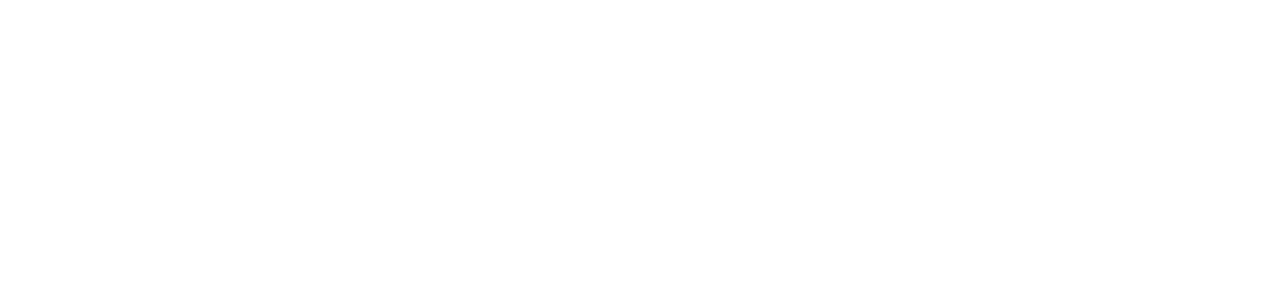
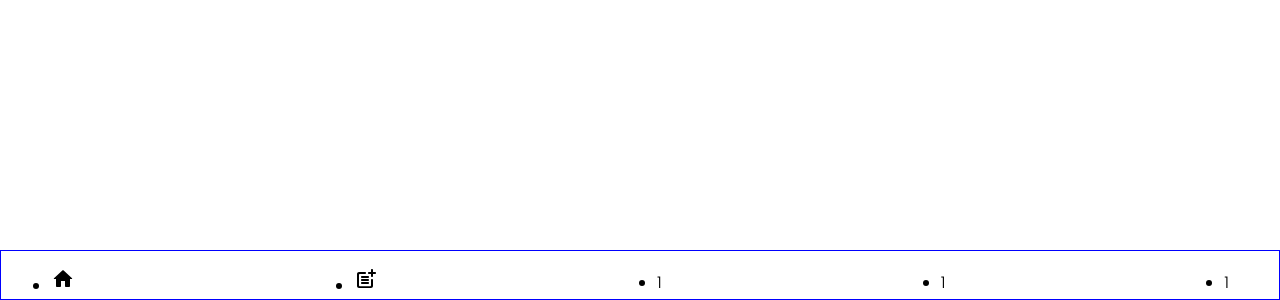
Before and after one commit to JamshidDev/E-talim, a React (Create React App) app: page /bottomNavbar in a window 1280 px wide. Shown: the part 500-800 px from the top of the page. Built offline with nearby package versions, Linux system fonts and the light colour scheme.

Commit message:
singup component

```diff
--- a/package.json
+++ b/package.json
@@ -2,6 +2,7 @@
   "name": "my-app",
   "version": "0.1.0",
   "private": true,
+  "proxy":"http://127.0.0.1:5000",
   "dependencies": {
     "@material-ui/core": "^4.12.3",
     "@material-ui/icons": "^4.11.2",
--- a/src/App.js
+++ b/src/App.js
@@ -16,6 +16,7 @@
 import Result from './Components/Result';
 import ResultTest from './Components/ResultTest';
 import QuizSetting from './Components/Pages/QuizSetting';
+import BottomNavbar from './Components/BottomNavbar';
 
 function App() {
 
@@ -78,7 +79,11 @@
         <Route path="/newpassword" exact>
           <NewPassword />
         </Route>
+        <Route path="/bottomNavbar" exact>
+          <BottomNavbar />
+        </Route>
         </Switch>
+
 
 
 
--- /dev/null
+++ b/src/Components/BottomNavbar.js
@@ -0,0 +1,26 @@
+import React from "react";
+import "../css/BottomNavbar.css";
+import HomeRoundedIcon from '@material-ui/icons/HomeRounded';
+import PostAddRoundedIcon from '@material-ui/icons/PostAddRounded';
+
+function BottomNavbar(){
+    return(
+        <>
+            <div className="bottom_navbar_container">
+                <ul className="box_icon">
+                <li>
+                <HomeRoundedIcon/>
+                </li>
+                <li>
+                <PostAddRoundedIcon/>
+                </li>
+                <li>1</li>
+                <li>1</li>
+                <li>1</li>
+                </ul>
+            </div>
+        </>
+    )
+}
+
+export default BottomNavbar;
--- a/src/Components/Login.js
+++ b/src/Components/Login.js
@@ -47,7 +47,6 @@
 
     let submitData = e=> {
         e.preventDefault();
-        alert("Data send to server");
         const isValid = formValidation();
        let  body={Tell:TelNumber, pass:Password};
        let isRobot=RandomNumberOne+RandomNumberTwo===+Robot;
--- a/src/Components/Singup.js
+++ b/src/Components/Singup.js
@@ -1,15 +1,49 @@
-import React from 'react';
+import React, { useState, useEffect } from 'react';
+import axios from "axios";
 import singupstyle from "../css/Singup.module.css";
 import Uzbek from "../imgs/uz.svg";
 import English from "../imgs/eng.svg";
 import LockIcon from '@material-ui/icons/Lock';
-import {Link} from "react-router-dom";
+import { Link } from "react-router-dom";
 
 function Singup() {
+    const [RandomNumberOne, setRandomNumberOne] = useState(Math.floor(Math.random() * (9 - 1 + 1)) + 1);
+    const [RandomNumberTwo, setRandomNumberTwo] = useState(Math.floor(Math.random() * (9 - 1 + 1)) + 1);
+    const [TelNumber, setTelNumber] = useState("");
+    const [Password, setPassword] = useState("");
+    const [RePassword, setRePassword] = useState("");
+    const [Robot, setRobot] = useState(0);
+    let errorMsg =[];
 
-    function getValue(val){
-        console.log(val.target.name +" "+ val.target.value);
+
+    const formValidation = () => {
+        if (!isNaN(+TelNumber)) {
+            console.log("Number a");
+            return true
+        }
+        else {
+            errorMsg.push("Telefon raqamingiz noto'g'ri...");
+            console.log(errorMsg);
+            return false
+        }
     }
+
+    let submitData = e => {
+        e.preventDefault();
+        const isValid = formValidation();
+        let body = { Tell: TelNumber, pass: Password };
+        let isRobot = RandomNumberOne + RandomNumberTwo === +Robot;
+        let isPassTrue =Password===RePassword;
+        if (isRobot && isValid && isPassTrue) {
+            console.log(body);
+            axios.post("https://jsonplaceholder.typicode.com/posts", body)
+                .then((res) =>console.log(res))
+                .catch((err) =>console.log(err));
+        }
+        else {console.log("Iltimos formani to'g'ri to'ldiring");}
+    }
+
+
 
     return (
         <>
@@ -17,13 +51,16 @@
                 <div className={singupstyle.login_box_center}>
 
                     <div className={singupstyle.login_form}>
-                        <h3 className={singupstyle.ws_mobile_logo}>E-TALIM</h3>
+                        {/* <h3 className={singupstyle.ws_mobile_logo}>E-TALIM</h3> */}
                         <h3 className={singupstyle.log_title}>Ro'yhatdan o'tish</h3>
                         <p className={singupstyle.log_info}>Hurmatli foydalanuvchi, tizimdan foydalanish uchun telefon raqamingizni kiriting</p>
+                        {errorMsg && errorMsg.map((item)=>
+                            <Link className={singupstyle.repassword} to="/repassword">item</Link>
+                        )}
 
                         <div className={singupstyle.input_container, singupstyle.mobile_version}>
                             <button className={singupstyle.mobile_btn_sing} >Ro'yhatdan o'tish</button>
-                             <Link className={singupstyle.mobile_btn_log} to="/login">Kirish</Link>
+                            <Link className={singupstyle.mobile_btn_log} to="/login">Kirish</Link>
                         </div>
 
                         <div className={singupstyle.input_container}>
@@ -31,7 +68,7 @@
                                 <span>+998</span>
                             </div>
                             <div className={singupstyle.input_data}>
-                                <input type="_tel" placeholder="Telefon" onChange={getValue}></input>
+                                <input type="_tel" placeholder="Telefon" onChange={(e) => { setTelNumber(e.target.value) }}></input>
                             </div>
                         </div>
 
@@ -40,7 +77,7 @@
                                 <LockIcon className={singupstyle.lock_icon} />
                             </div>
                             <div className={singupstyle.input_data}>
-                                <input type="_password" placeholder="Parol"></input>
+                                <input type="_password" placeholder="Parol" onChange={(e) => { setPassword(e.target.value) }}></input>
                             </div>
                         </div>
 
@@ -49,22 +86,22 @@
                                 <LockIcon className={singupstyle.lock_icon} />
                             </div>
                             <div className={singupstyle.input_data}>
-                                <input type="_password" placeholder="Qayta kiriting parolni"></input>
+                                <input type="_password" placeholder="Qayta kiriting parolni" onChange={(e) => { setRePassword(e.target.value) }}></input>
                             </div>
                         </div>
 
                         <div className={singupstyle.input_container}>
                             <div className={singupstyle.input_label}>
-                                <span>2 + 3</span>
+                                <span>{RandomNumberOne} + {RandomNumberTwo}</span>
                             </div>
                             <div className={singupstyle.input_data}>
-                                <input type="Number" placeholder="Natija"></input>
+                                <input type="Number" placeholder="Natija" onChange={(e) => { setRobot(e.target.value) }}></input>
                             </div>
                         </div>
 
-                        <button className={singupstyle.btn_login}>RO'YHATDAN O'TISH</button>
+                        <button className={singupstyle.btn_login} onClick={submitData}>RO'YHATDAN O'TISH</button>
                         <div className={singupstyle.chamge_language}>
-                            <img src={Uzbek}  alt="uzbekistan"/>
+                            <img src={Uzbek} alt="uzbekistan" />
                             <img src={English} alt="English" />
                         </div>
 
@@ -78,7 +115,7 @@
                             tendoshlaringiz bilimin tekshirib ko'rishga imkon
                             beradi.
                         </p>
-                         <Link className={singupstyle.btn_singup} to="/login">Kirish</Link>
+                        <Link className={singupstyle.btn_singup} to="/login">Kirish</Link>
 
                     </div>
                 </div>
--- /dev/null
+++ b/src/css/BottomNavbar.css
@@ -0,0 +1,15 @@
+.bottom_navbar_container{
+    width:100%;
+    max-height:50px;
+    min-height:50px;
+    border: 1px solid blue;
+    position:fixed;
+    bottom:0px;
+    overflow:hidden;
+}
+.box_icon{
+    display:flex;
+    align-items:center;
+    justify-content:space-between;
+    padding: 0px 50px;
+}
```
Also changed, not shown: 1 other file (tests, documents, lock files or other folders).
